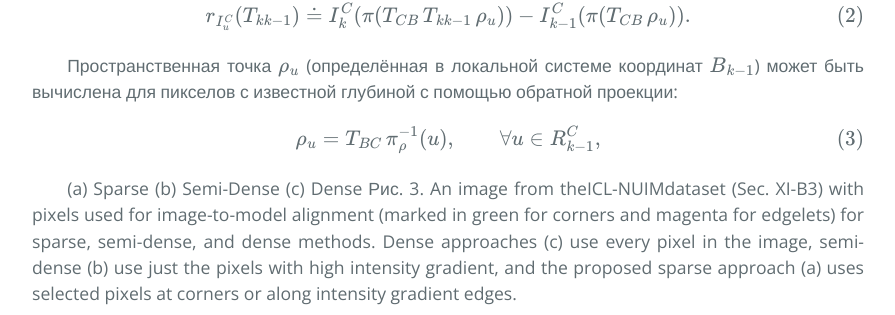
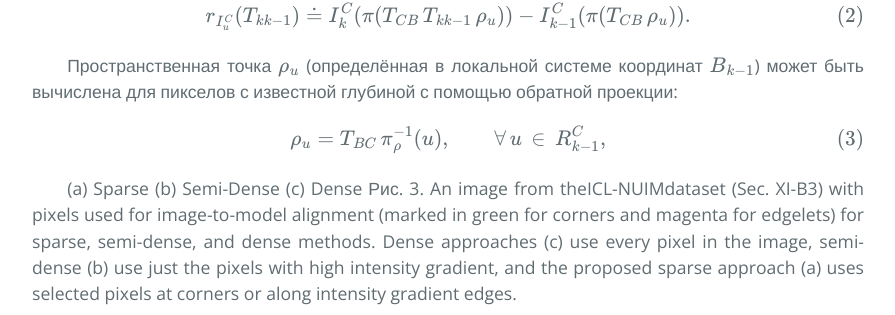
Before and after one commit to i-v-s/slam, a Jekyll site: the page built from svo2.md, in a window 1280 px wide and 900 px high, scrolled down 8739 px. Shown: the part 134-449 px from the top of the window, without its empty margins (192-1087 px from the left). Built offline with Jekyll 4.4.1, drawn with Linux system fonts in a browser that asks for light colours; our own code applies the rules of GitHub Pages for plain Markdown files; formulas are drawn with MathJax 3.

Commit message:
Updated svo2.md

```diff
--- a/svo2.md
+++ b/svo2.md
@@ -358,7 +358,7 @@ $$B_{k−1}$$) может быть вычислена для пикселов с
 \begin{equation}
 \rho_{u} = T_{BC} \, \pi_{\rho}^{−1} (u),
 \hspace{20pt}
-\forall u \in R_{k−1}^{C},
+\forall \, u \, \in \, R_{k−1}^{C},
 \tag{3}
 \end{equation}
 $$</div>
```
